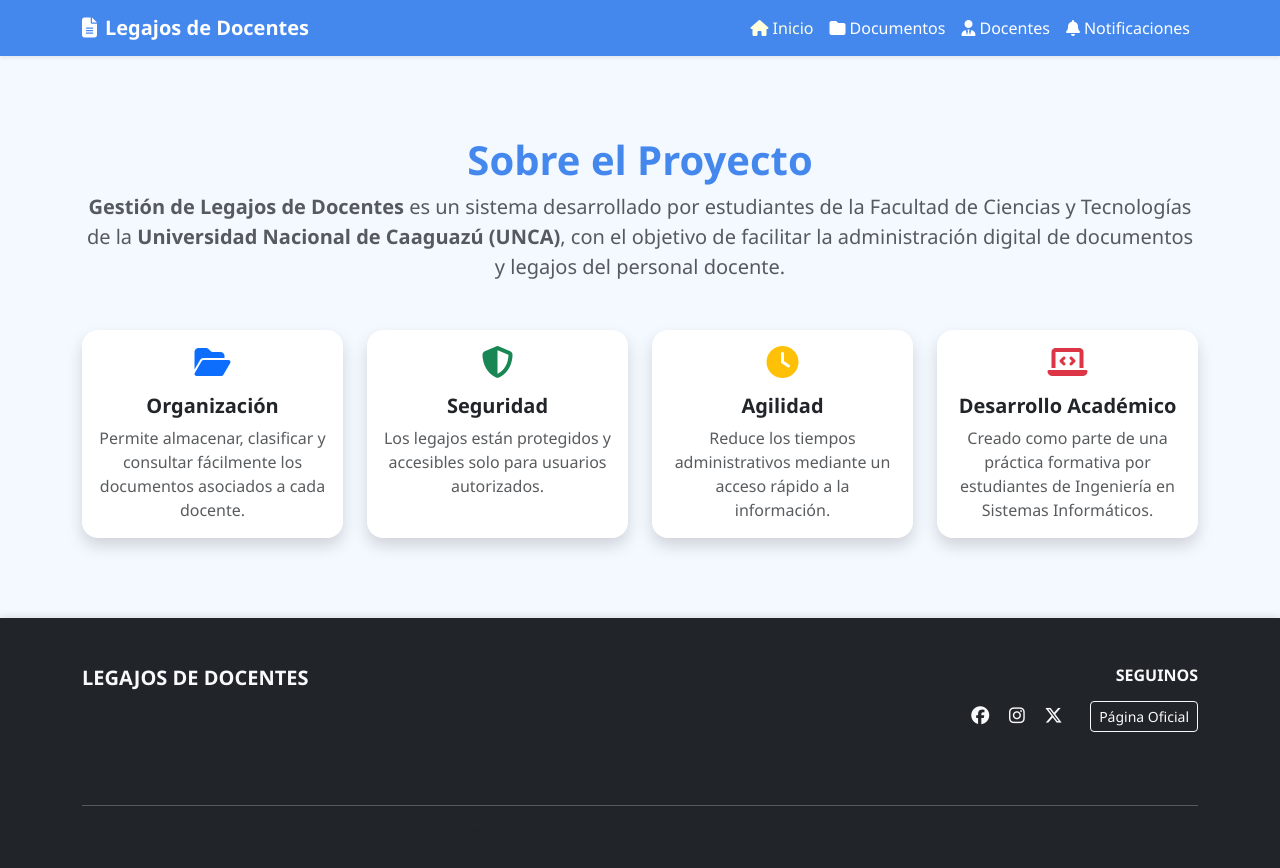
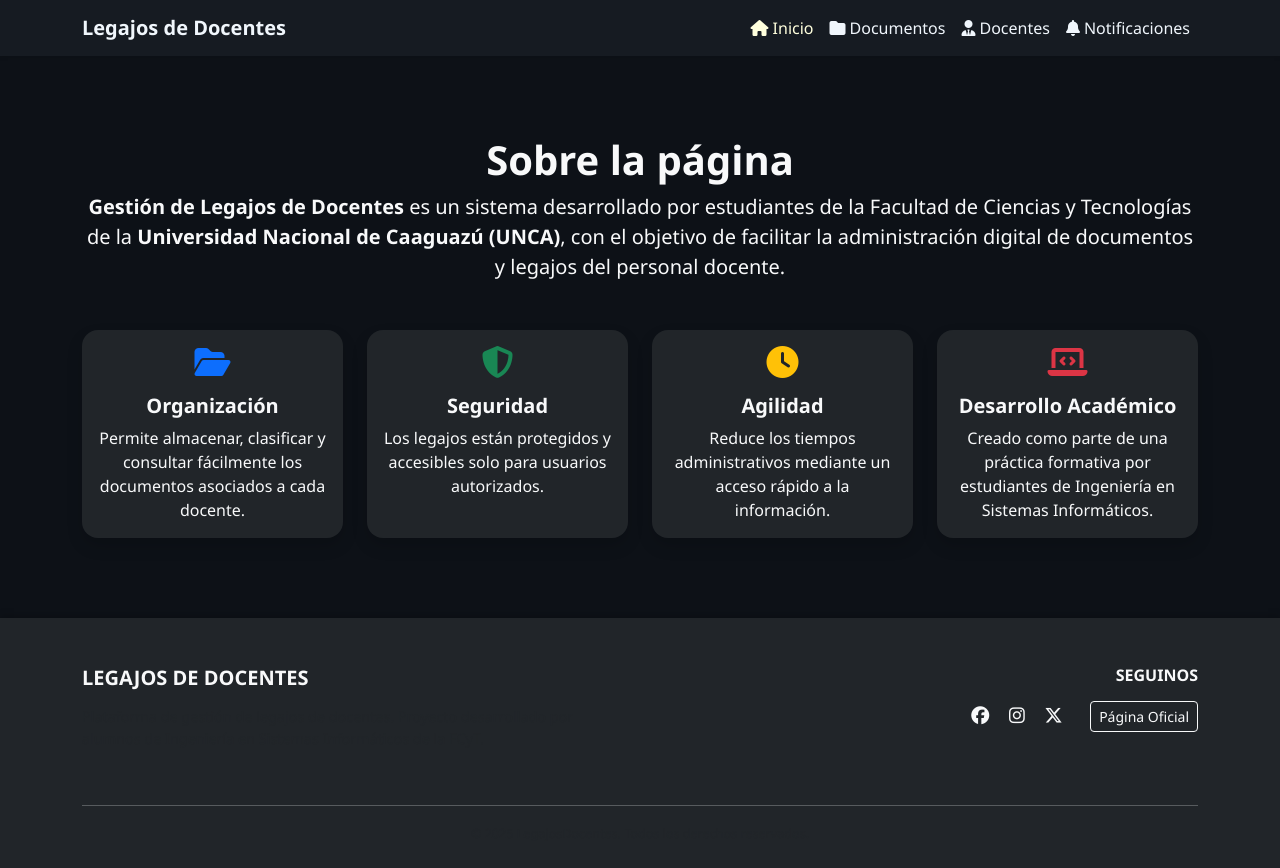
Before and after one commit to jisosabz/legajos-de-docentes, a Django app: page / in a window 1280 px wide. Run offline with Django 5.2, Linux system fonts and the light colour scheme.

Commit message:
cambiando el tema del proyecto a uno más oscuro

```diff
--- a/legajodedocentes/docente/views.py
+++ b/legajodedocentes/docente/views.py
@@ -78,7 +78,7 @@
 def documento(request):
     query = request.GET.get('search', '')
     documentos = Documento.objects.filter(
-        Q(nombre__icontains=query) | Q(docente__nombre__icontains=query) | Q(docente__ci__icontains=query) | Q(tipo_documento__nombre__icontains=query)
+        Q(nombre__icontains=query) | Q(docente__nombre__icontains=query)|Q(docente__apellido__icontains=query) | Q(docente__ci__icontains=query) | Q(tipo_documento__nombre__icontains=query)
     )
     context = {
         'documentos': documentos
--- a/legajodedocentes/static/css/styles.css
+++ b/legajodedocentes/static/css/styles.css
@@ -1,28 +1,35 @@
-/* Variables base */
+/* Variables base - Tema oscuro GitHub */
 :root {
-    --color-primario: #48e;
-    --color-secundario: #333;
-    --color-texto: #f8f9fa;
-    --color-hover: #cce6ff;
-    --color-footer: #222;
+    --color-primario: #58a6ff;
+    --color-secundario: #c9d1d9;
+    --color-texto: #f0f6fc;
+    --color-hover: #1f6feb;
+    --color-footer: #161b22;
+
+    --color-fondo: #0d1117;
+    --color-fondo-secundario: #161b22;
+    --color-borde: #30363d;
+    --color-placeholder: #8b949e;
+    --color-verde: #238636;
+    --color-verde-hover: #2ea043;
 }
 
 /* Reset básico */
 body {
-    background-color: #f4f8ff;
+    background-color: var(--color-fondo);
     color: var(--color-secundario);
     font-family: 'Segoe UI', Tahoma, Geneva, Verdana, sans-serif;
 }
 
 /* Navbar personalizado */
 .navbar {
-    background-color: var(--color-primario) !important;
-    box-shadow: 0 2px 10px rgba(0, 0, 0, 0.1);
+    background-color: var(--color-fondo-secundario) !important;
+    box-shadow: 0 2px 10px rgba(0, 0, 0, 0.2);
 }
 
 .navbar-brand,
 .navbar-nav .nav-link {
-    color: white !important;
+    color: var(--color-texto) !important;
     font-weight: 500;
     transition: color 0.3s ease;
 }
@@ -48,29 +54,31 @@
 
 /* Tarjetas */
 .card {
-    border: none;
+    border: 1px solid var(--color-borde);
     border-radius: 1rem;
-    box-shadow: 0 4px 12px rgba(0, 0, 0, 0.08);
+    background-color: var(--color-fondo-secundario);
+    box-shadow: 0 4px 12px rgba(0, 0, 0, 0.2);
     transition: transform 0.3s ease, box-shadow 0.3s ease;
+    color: var(--color-texto);
 }
 
 .card:hover {
     transform: translateY(-5px);
-    box-shadow: 0 6px 16px rgba(0, 0, 0, 0.1);
+    box-shadow: 0 6px 16px rgba(0, 0, 0, 0.3);
 }
 
 /* Botones */
 .btn-primary {
-    background-color: var(--color-primario);
-    border-color: var(--color-primario);
+    background-color: var(--color-verde);
+    border-color: var(--color-verde);
     color: #fff;
     font-weight: 500;
     transition: background-color 0.3s ease;
 }
 
 .btn-primary:hover {
-    background-color: #3399ff;
-    border-color: #3399ff;
+    background-color: var(--color-verde-hover);
+    border-color: var(--color-verde-hover);
 }
 
 /* Footer */
@@ -80,7 +88,7 @@
     padding: 1rem 0;
     text-align: center;
     font-size: 0.9rem;
-    box-shadow: 0 -2px 8px rgba(0, 0, 0, 0.1);
+    box-shadow: 0 -2px 8px rgba(0, 0, 0, 0.2);
 }
 
 /* Enlaces del footer */
--- a/legajodedocentes/templates/index.html
+++ b/legajodedocentes/templates/index.html
@@ -3,8 +3,8 @@
 {% block content %}
 <div class="container py-5">
   <div class="text-center mb-5">
-    <h1 class="fw-bold">Sobre el Proyecto</h1>
-    <p class="text-muted fs-5">
+    <h1 class="fw-bold text-light">Sobre la página</h1>
+    <p class="text-light fs-5">
       <strong>Gestión de Legajos de Docentes</strong> es un sistema desarrollado por estudiantes de la Facultad de Ciencias y Tecnologías de la
       <strong>Universidad Nacional de Caaguazú (UNCA)</strong>, con el objetivo de facilitar la administración digital de documentos y legajos del personal docente.
     </p>
@@ -12,45 +12,44 @@
 
   <div class="row g-4">
     <div class="col-md-6 col-lg-3">
-      <div class="card border-0 shadow h-100 text-center">
+      <div class="card border-0 shadow h-100 text-center bg-dark text-light">
         <div class="card-body">
           <i class="fas fa-folder-open fa-2x text-primary mb-3"></i>
           <h5 class="card-title fw-bold">Organización</h5>
-          <p class="card-text text-muted">Permite almacenar, clasificar y consultar fácilmente los documentos asociados a cada docente.</p>
+          <p class="card-text">Permite almacenar, clasificar y consultar fácilmente los documentos asociados a cada docente.</p>
         </div>
       </div>
     </div>
 
     <div class="col-md-6 col-lg-3">
-      <div class="card border-0 shadow h-100 text-center">
+      <div class="card border-0 shadow h-100 text-center bg-dark text-light">
         <div class="card-body">
           <i class="fas fa-shield-alt fa-2x text-success mb-3"></i>
           <h5 class="card-title fw-bold">Seguridad</h5>
-          <p class="card-text text-muted">Los legajos están protegidos y accesibles solo para usuarios autorizados.</p>
+          <p class="card-text">Los legajos están protegidos y accesibles solo para usuarios autorizados.</p>
         </div>
       </div>
     </div>
 
     <div class="col-md-6 col-lg-3">
-      <div class="card border-0 shadow h-100 text-center">
+      <div class="card border-0 shadow h-100 text-center bg-dark text-light">
         <div class="card-body">
           <i class="fas fa-clock fa-2x text-warning mb-3"></i>
           <h5 class="card-title fw-bold">Agilidad</h5>
-          <p class="card-text text-muted">Reduce los tiempos administrativos mediante un acceso rápido a la información.</p>
+          <p class="card-text">Reduce los tiempos administrativos mediante un acceso rápido a la información.</p>
         </div>
       </div>
     </div>
 
     <div class="col-md-6 col-lg-3">
-      <div class="card border-0 shadow h-100 text-center">
+      <div class="card border-0 shadow h-100 text-center bg-dark text-light">
         <div class="card-body">
           <i class="fas fa-laptop-code fa-2x text-danger mb-3"></i>
           <h5 class="card-title fw-bold">Desarrollo Académico</h5>
-          <p class="card-text text-muted">Creado como parte de una práctica formativa por estudiantes de Ingeniería en Sistemas Informáticos.</p>
+          <p class="card-text">Creado como parte de una práctica formativa por estudiantes de Ingeniería en Sistemas Informáticos.</p>
         </div>
       </div>
     </div>
   </div>
 </div>
-
 {% endblock %}
--- a/legajodedocentes/templates/layout/base.html
+++ b/legajodedocentes/templates/layout/base.html
@@ -1,6 +1,6 @@
 {% load static %}
 <!doctype html>
-<html lang="es">
+<html lang="es" >
 <head>
     <meta charset="UTF-8">
     <meta name="viewport" content="width=device-width, initial-scale=1">
--- a/legajodedocentes/templates/layout/partials/menu.html
+++ b/legajodedocentes/templates/layout/partials/menu.html
@@ -1,7 +1,6 @@
 <nav class="navbar navbar-expand-lg navbar-dark bg-primary shadow-sm">
     <div class="container">
-        <a class="navbar-brand d-flex align-items-center fw-bold" href="{% url 'index' %}">
-            <i class="fas fa-file-alt me-2"></i> Legajos de Docentes
+        <a class="navbar-brand d-flex align-items-center fw-bold" href="{% url 'index' %}">Legajos de Docentes
         </a>
         <button class="navbar-toggler" type="button" data-bs-toggle="collapse" data-bs-target="#navbarNav">
             <span class="navbar-toggler-icon"></span>
```
Also changed, not shown: other parts of legajodedocentes/static/css/styles.css (+62 -9 lines), legajodedocentes/templates/docentes/create.html (+0 -27 lines), legajodedocentes/templates/docentes/edit.html (+0 -15 lines), legajodedocentes/templates/docentes/index.html (+14 -1 lines), legajodedocentes/media/documentos/Captura_de_pantalla_2025-03-12_211645.png (added), legajodedocentes/media/documentos/Captura_de_pantalla_2025-03-25_084310.png (added), legajodedocentes/media/documentos/comandos_Csqp43X.png (added), 1 other file.
